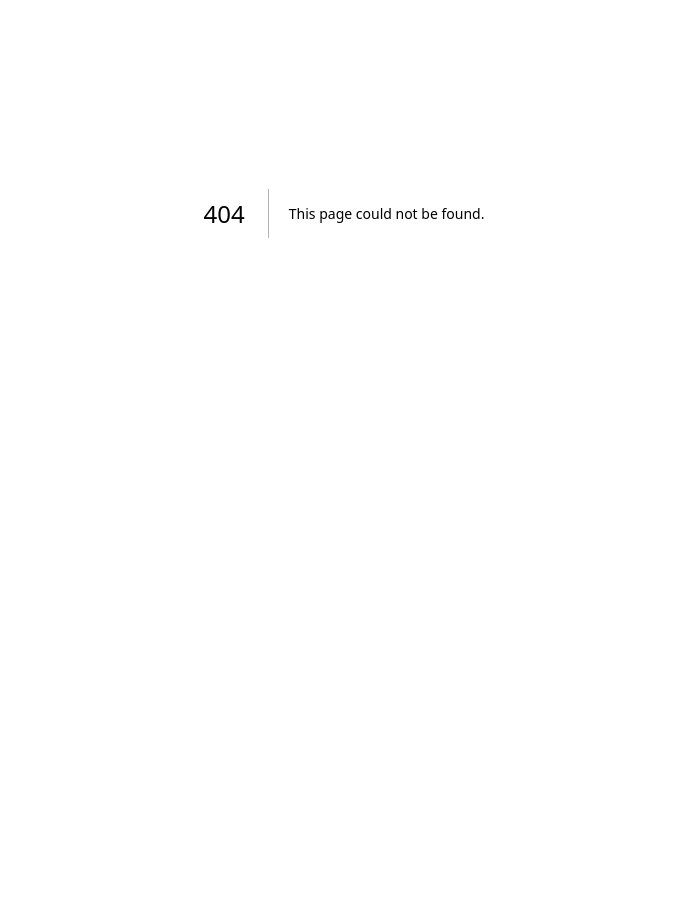
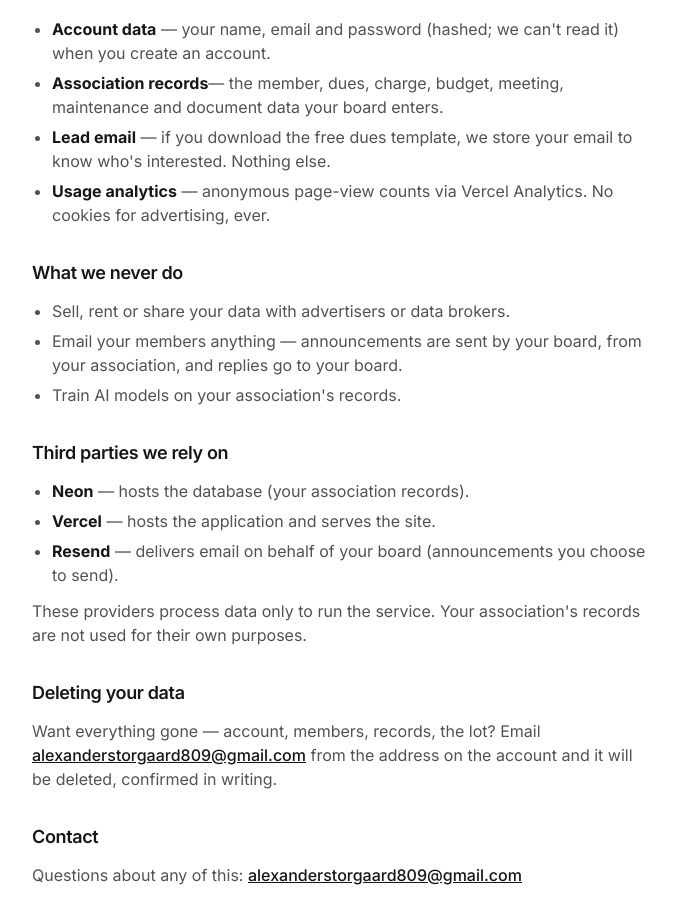
Before and after one commit to alexanderstorgaard809-glitch/foreningsos2, a Next.js app: page /privacy in a window 1280 px wide. Before the commit this address had no page. Shown: the part 187-1110 px from the top of the page, without its empty margins (296-972 px from the left). Before the commit the page ends 800 px from the top, so only its background shows below. Built offline with nearby package versions, Linux system fonts and the light colour scheme; a web font is replaced by a local one.

Commit message:
Add About and Privacy pages, linked from landing footer

```diff
--- /dev/null
+++ b/app/about/page.tsx
@@ -0,0 +1,52 @@
+import type { Metadata } from "next";
+
+export const metadata: Metadata = {
+  title: "About",
+  description:
+    "HOAcove is simple, honest software for self-managed homeowners' associations — dues, ledgers, budgets, meetings and documents in one place. Free for small boards.",
+};
+
+export default function AboutPage() {
+  return (
+    <main className="mx-auto max-w-2xl px-6 py-16">
+      <h1 className="font-heading text-4xl font-semibold tracking-tight text-neutral-900">
+        About HOAcove
+      </h1>
+      <div className="mt-6 space-y-4 text-neutral-600">
+        <p>
+          HOAcove is all-in-one software for self-managed homeowners'
+          associations: dues tracking with per-unit ledgers, budget planning,
+          meeting notices, attendance and proxies, announcements, maintenance
+          requests and a document archive.
+        </p>
+        <p>
+          It exists because most boards run on a spreadsheet, a banking app and
+          a shoebox of paper — and the tools that try to replace that are
+          either built for professional property managers or demand accounting
+          knowledge a volunteer treasurer shouldn't need.
+        </p>
+        <p>
+          So the design rules are simple: if a treasurer thinks in "who has
+          paid, who hasn't, and what do we owe," that's what the screen shows.
+          No double-entry, no chart of accounts, no per-seat pricing games.
+        </p>
+        <p>
+          HOAcove is free for boards up to 25 homes — not a trial, the actual
+          plan. No card, no timer, and no board vote required. Larger
+          associations pay for the tiers above. That's the whole deal.
+        </p>
+        <p>
+          It's built by one person in Denmark, and support is the same person.
+          If anything is unclear, missing or broken, write to{" "}
+          <a
+            href="mailto:alexanderstorgaard809@gmail.com"
+            className="font-medium text-neutral-900 underline"
+          >
+            alexanderstorgaard809@gmail.com
+          </a>{" "}
+          — you'll get a human answer, fast.
+        </p>
+      </div>
+    </main>
+  );
+}
--- a/app/page.tsx
+++ b/app/page.tsx
@@ -583,8 +583,16 @@ export default function Home() {
               </ul>
             </div>
           </div>
-          <p className="mt-10 border-t border-neutral-100 pt-6 text-sm text-neutral-400">
-            © {year} HOAcove — built in Denmark
+          <p className="mt-10 flex flex-wrap items-center gap-x-4 gap-y-2 border-t border-neutral-100 pt-6 text-sm text-neutral-400">
+            <span>© {year} HOAcove — built in Denmark</span>
+            <span aria-hidden="true">·</span>
+            <a href="/about" className="transition-colors hover:text-neutral-900">
+              About
+            </a>
+            <span aria-hidden="true">·</span>
+            <a href="/privacy" className="transition-colors hover:text-neutral-900">
+              Privacy
+            </a>
           </p>
         </div>
       </footer>
--- /dev/null
+++ b/app/privacy/page.tsx
@@ -0,0 +1,118 @@
+import type { Metadata } from "next";
+
+export const metadata: Metadata = {
+  title: "Privacy",
+  description:
+    "What HOAcove collects, what it never does with your data, and how to get it deleted. Short, plain-language, no dark patterns.",
+};
+
+export default function PrivacyPage() {
+  return (
+    <main className="mx-auto max-w-2xl px-6 py-16">
+      <h1 className="font-heading text-4xl font-semibold tracking-tight text-neutral-900">
+        Privacy
+      </h1>
+      <p className="mt-2 text-sm text-neutral-500">
+        Plain language, deliberately short. Last updated September 2026.
+      </p>
+
+      <div className="mt-8 space-y-8">
+        <section>
+          <h2 className="font-heading text-lg font-semibold text-neutral-900">
+            What we collect
+          </h2>
+          <ul className="mt-3 list-disc space-y-1.5 pl-5 text-neutral-600">
+            <li>
+              <strong className="text-neutral-900">Account data</strong> — your
+              name, email and password (hashed; we can't read it) when you
+              create an account.
+            </li>
+            <li>
+              <strong className="text-neutral-900">Association records</strong>
+              — the member, dues, charge, budget, meeting, maintenance and
+              document data your board enters.
+            </li>
+            <li>
+              <strong className="text-neutral-900">Lead email</strong> — if you
+              download the free dues template, we store your email to know
+              who's interested. Nothing else.
+            </li>
+            <li>
+              <strong className="text-neutral-900">Usage analytics</strong> —
+              anonymous page-view counts via Vercel Analytics. No cookies for
+              advertising, ever.
+            </li>
+          </ul>
+        </section>
+
+        <section>
+          <h2 className="font-heading text-lg font-semibold text-neutral-900">
+            What we never do
+          </h2>
+          <ul className="mt-3 list-disc space-y-1.5 pl-5 text-neutral-600">
+            <li>Sell, rent or share your data with advertisers or data brokers.</li>
+            <li>Email your members anything — announcements are sent by your
+              board, from your association, and replies go to your board.</li>
+            <li>Train AI models on your association's records.</li>
+          </ul>
+        </section>
+
+        <section>
+          <h2 className="font-heading text-lg font-semibold text-neutral-900">
+            Third parties we rely on
+          </h2>
+          <ul className="mt-3 list-disc space-y-1.5 pl-5 text-neutral-600">
+            <li>
+              <strong className="text-neutral-900">Neon</strong> — hosts the
+              database (your association records).
+            </li>
+            <li>
+              <strong className="text-neutral-900">Vercel</strong> — hosts the
+              application and serves the site.
+            </li>
+            <li>
+              <strong className="text-neutral-900">Resend</strong> — delivers
+              email on behalf of your board (announcements you choose to send).
+            </li>
+          </ul>
+          <p className="mt-3 text-neutral-600">
+            These providers process data only to run the service. Your
+            association's records are not used for their own purposes.
+          </p>
+        </section>
+
+        <section>
+          <h2 className="font-heading text-lg font-semibold text-neutral-900">
+            Deleting your data
+          </h2>
+          <p className="mt-3 text-neutral-600">
+            Want everything gone — account, members, records, the lot? Email{" "}
+            <a
+              href="mailto:alexanderstorgaard809@gmail.com"
+              className="font-medium text-neutral-900 underline"
+            >
+              alexanderstorgaard809@gmail.com
+            </a>{" "}
+            from the address on the account and it will be deleted, confirmed
+            in writing.
+          </p>
+        </section>
+
+        <section>
+          <h2 className="font-heading text-lg font-semibold text-neutral-900">
+            Contact
+          </h2>
+          <p className="mt-3 text-neutral-600">
+            Questions about any of this:{" "}
+            <a
+              href="mailto:alexanderstorgaard809@gmail.com"
+              className="font-medium text-neutral-900 underline"
+            >
+              alexanderstorgaard809@gmail.com
+            </a>
+          </p>
+        </section>
+      </div>
+    </main>
+  );
+}
```
